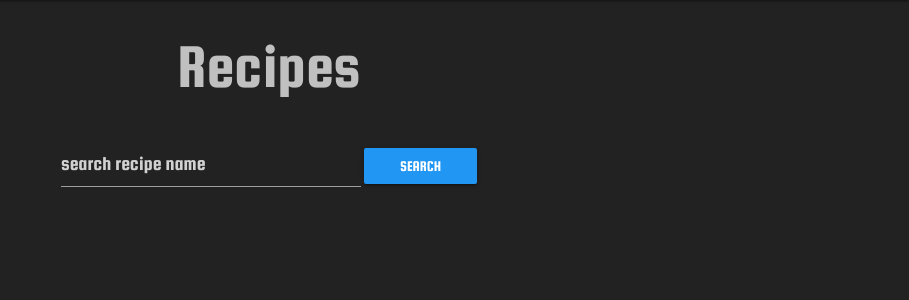
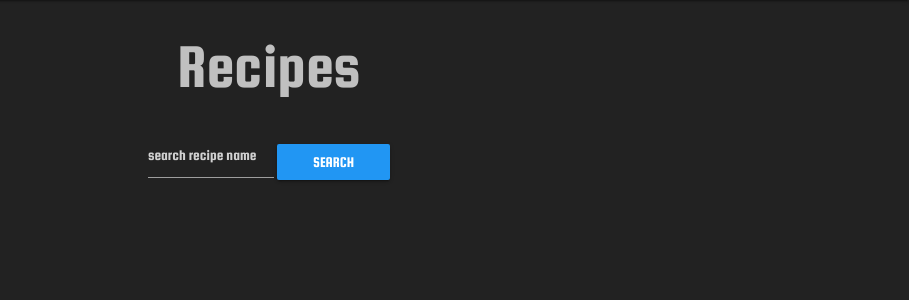
Before and after one commit to albeeralkhawri/Kitchen-Of-Iraq, a Flask app: page /get_recipes in a window 1280 px wide. Shown: the part 64-364 px from the top of the page, without its empty margins (371-1280 px from the left). Run offline with Flask 2, Linux system fonts and the light colour scheme; data that the repository does not hold is empty; parts of the project's set-up code (start-up, migrations or seed data) failed here and were passed over; some libraries are stand-ins or nearby versions.

Commit message:
Delete style items from html

```diff
--- a/templates/recipes.html
+++ b/templates/recipes.html
@@ -21,17 +21,17 @@
     <div class="container center">
         <h1>Recipes</h1>
         <form action="/search" method="POST">
-            <a class="waves-effect waves-light">
-                <input list="names" type="search" name="search" placeholder="search recipe name" class="search" style="font-size:20px; width:300px" autocomplete="off" />
-            </a>
+            <div class="waves-effect waves-light">
+                <input list="names" type="search" name="search" placeholder="search recipe name" class="search" autocomplete="off" />
+            </div>
             <datalist id="names">
                 {% for recipe in names %}
                 <option value="{{recipe.recipe_name}}"></option>
                 {% endfor %}
             </datalist>
-            <a class="waves-effect waves-light btn blue">
-                <input type="submit" value="search" style="outline: none" />
-            </a>
+            <div class="waves-effect waves-light btn blue">
+                <input type="submit" value="search"/>
+            </div>
         </form>
     </div>
 
```
